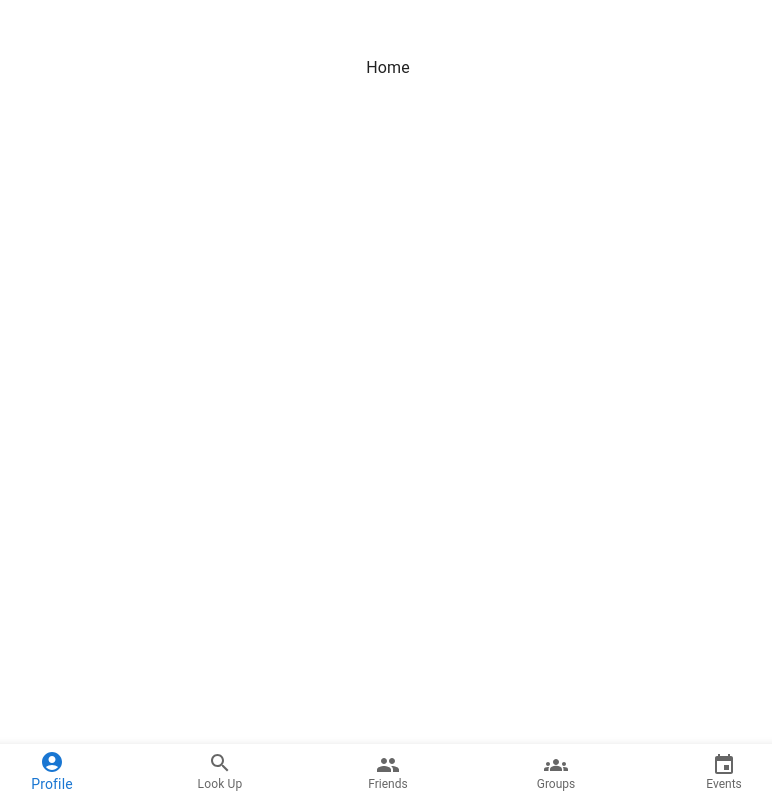
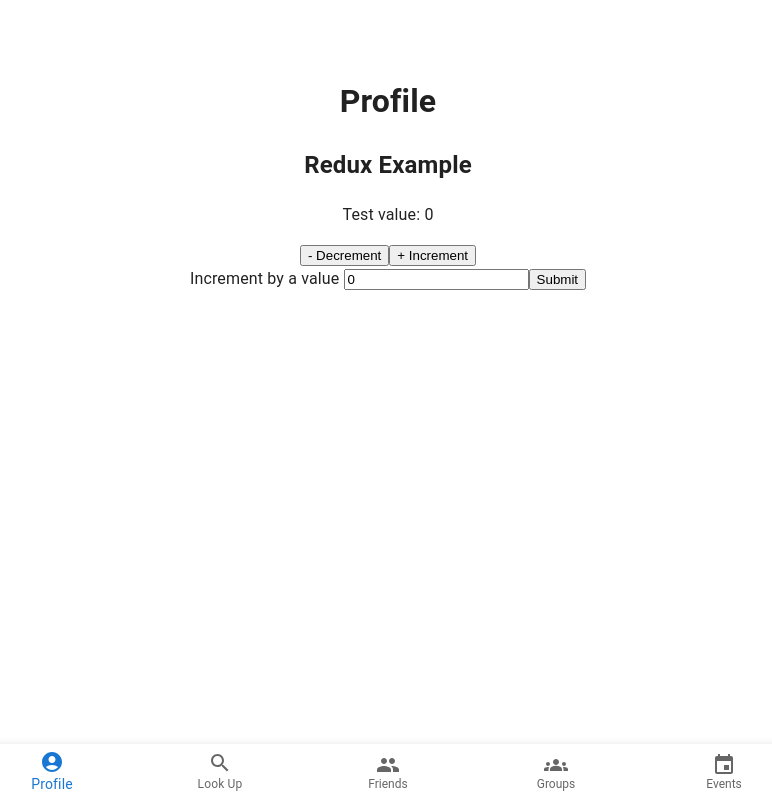
Before and after one commit to agiledev-students-fall2022/final-project-team-busy, a React (Create React App) app in the folder front-end/: page /home in a window 1280 px wide. Shown: the whole page, without its empty margins (252-1024 px from the left). Built offline with nearby package versions, Linux system fonts and the light colour scheme.

Commit message:
Added redux functionality to app, including an example

```diff
--- a/front-end/package.json
+++ b/front-end/package.json
@@ -7,14 +7,15 @@
     "@emotion/styled": "^11.10.4",
     "@mui/icons-material": "^5.10.9",
     "@mui/material": "^5.10.9",
+    "@reduxjs/toolkit": "^1.8.6",
     "@testing-library/jest-dom": "^5.16.5",
     "@testing-library/react": "^13.4.0",
     "@testing-library/user-event": "^13.5.0",
     "react": "^18.2.0",
     "react-dom": "^18.2.0",
+    "react-redux": "^8.0.4",
     "react-router-dom": "^6.4.2",
     "react-scripts": "5.0.1",
-    "redux": "^4.2.0",
     "web-vitals": "^2.1.4"
   },
   "scripts": {
--- /dev/null
+++ b/front-end/src/app/store.js
@@ -0,0 +1,8 @@
+import { configureStore } from "@reduxjs/toolkit";
+import userReducer from "../features/user/userSlice";
+
+export default configureStore({
+  reducer: {
+    user: userReducer,
+  },
+});
--- /dev/null
+++ b/front-end/src/examples/ReduxExample.js
@@ -0,0 +1,37 @@
+import { useState } from "react";
+import { useSelector, useDispatch } from "react-redux";
+import {
+  testDecrement,
+  testIncrement,
+  testIncrementByAmount,
+} from "../features/user/userSlice";
+
+function ReduxExample() {
+  const [incValue, setIncValue] = useState(0);
+  // useSelector to access a value from global state
+  const user = useSelector((state) => state.user);
+  // useDispatch to use an action to update a value from global state
+  const dispatch = useDispatch();
+
+  const onIncChange = (e) => setIncValue(+e.target.value);
+  const onSubmitIncrement = (e) => {
+    e.preventDefault();
+    dispatch(testIncrementByAmount(incValue));
+  };
+
+  return (
+    <>
+      <h2>Redux Example</h2>
+      <p>Test value: {user.testValue}</p>
+      <button onClick={() => dispatch(testDecrement())}>- Decrement</button>
+      <button onClick={() => dispatch(testIncrement())}>+ Increment</button>
+
+      <form action="" onSubmit={onSubmitIncrement}>
+        <span>Increment by a value </span>
+        <input type="number" value={incValue} onChange={onIncChange} />
+        <button>Submit</button>
+      </form>
+    </>
+  );
+}
+export default ReduxExample;
--- /dev/null
+++ b/front-end/src/features/user/userSlice.js
@@ -0,0 +1,36 @@
+import { createSlice } from "@reduxjs/toolkit";
+
+// default state of the slice
+const initialState = {
+  testValue: 0,
+  name: "",
+  email: "",
+  calendar: null,
+  settings: null,
+};
+
+export const userSlice = createSlice({
+  name: "user",
+  initialState,
+  reducers: {
+    testIncrement: (state) => {
+      // Redux Toolkit allows us to write "mutating" logic in reducers. It
+      // doesn't actually mutate the state because it uses the immer library,
+      // which detects changes to a "draft state" and produces a brand new
+      // immutable state based off those changes
+      state.testValue += 1;
+    },
+    testDecrement: (state) => {
+      state.testValue -= 1;
+    },
+    testIncrementByAmount: (state, action) => {
+      //testValue is incremented by value in action.payload
+      // which is passed through the dispatch function call in the components
+      state.testValue += action.payload;
+    },
+  },
+});
+
+export const { testIncrement, testDecrement, testIncrementByAmount } =
+  userSlice.actions;
+export default userSlice.reducer;
--- a/front-end/src/home/Home.js
+++ b/front-end/src/home/Home.js
@@ -1,4 +1,10 @@
+import ReduxExample from "../examples/ReduxExample";
 function Home() {
-  return <div>Home</div>;
+  return (
+    <>
+      <h1>Profile</h1>
+      <ReduxExample />
+    </>
+  );
 }
 export default Home;
--- a/front-end/src/index.js
+++ b/front-end/src/index.js
@@ -1,13 +1,17 @@
-import React from 'react';
-import ReactDOM from 'react-dom/client';
-import './index.css';
-import App from './App';
-import reportWebVitals from './reportWebVitals';
+import React from "react";
+import ReactDOM from "react-dom/client";
+import "./index.css";
+import App from "./App";
+import reportWebVitals from "./reportWebVitals";
+import store from "./app/store";
+import { Provider } from "react-redux";
 
-const root = ReactDOM.createRoot(document.getElementById('root'));
+const root = ReactDOM.createRoot(document.getElementById("root"));
 root.render(
   <React.StrictMode>
-    <App />
+    <Provider store={store}>
+      <App />
+    </Provider>
   </React.StrictMode>
 );
 
```
Also changed, not shown: 1 other file (tests, documents, lock files or other folders).
